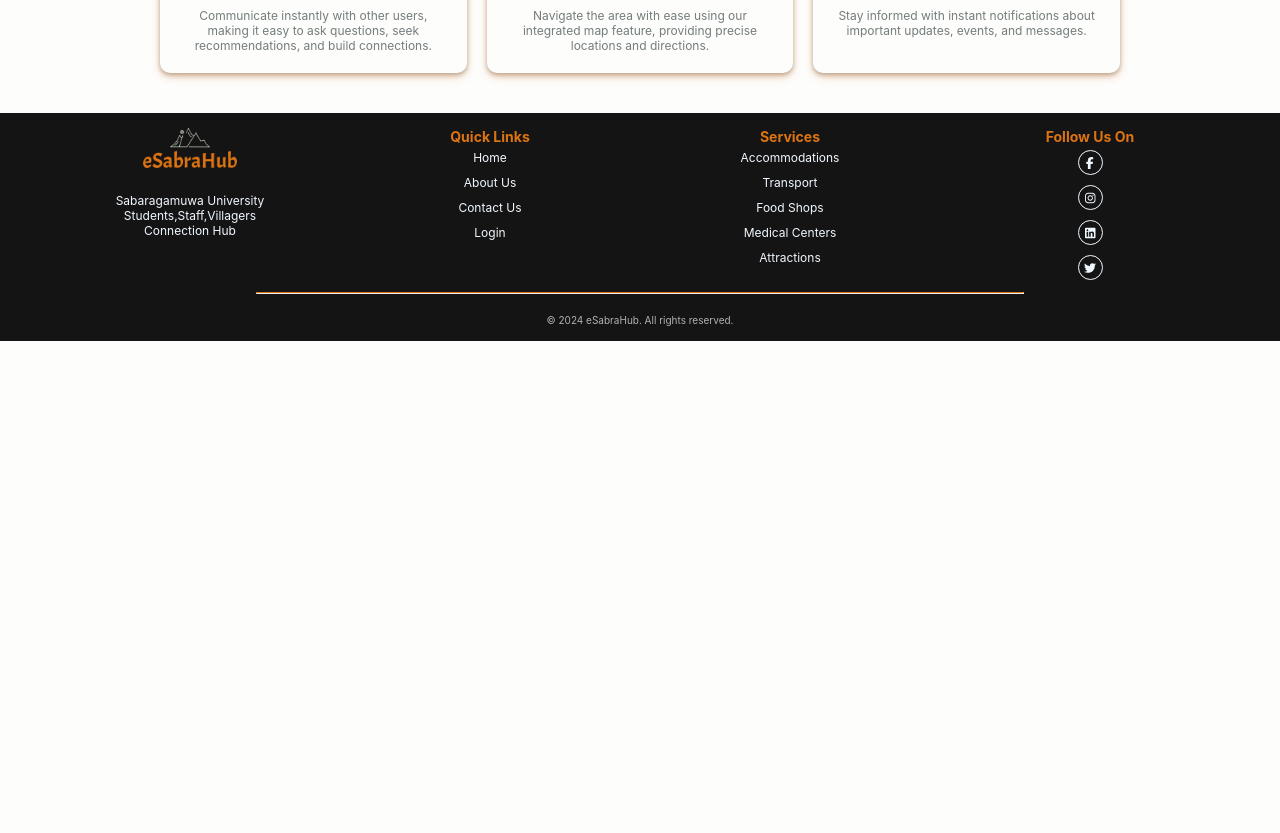
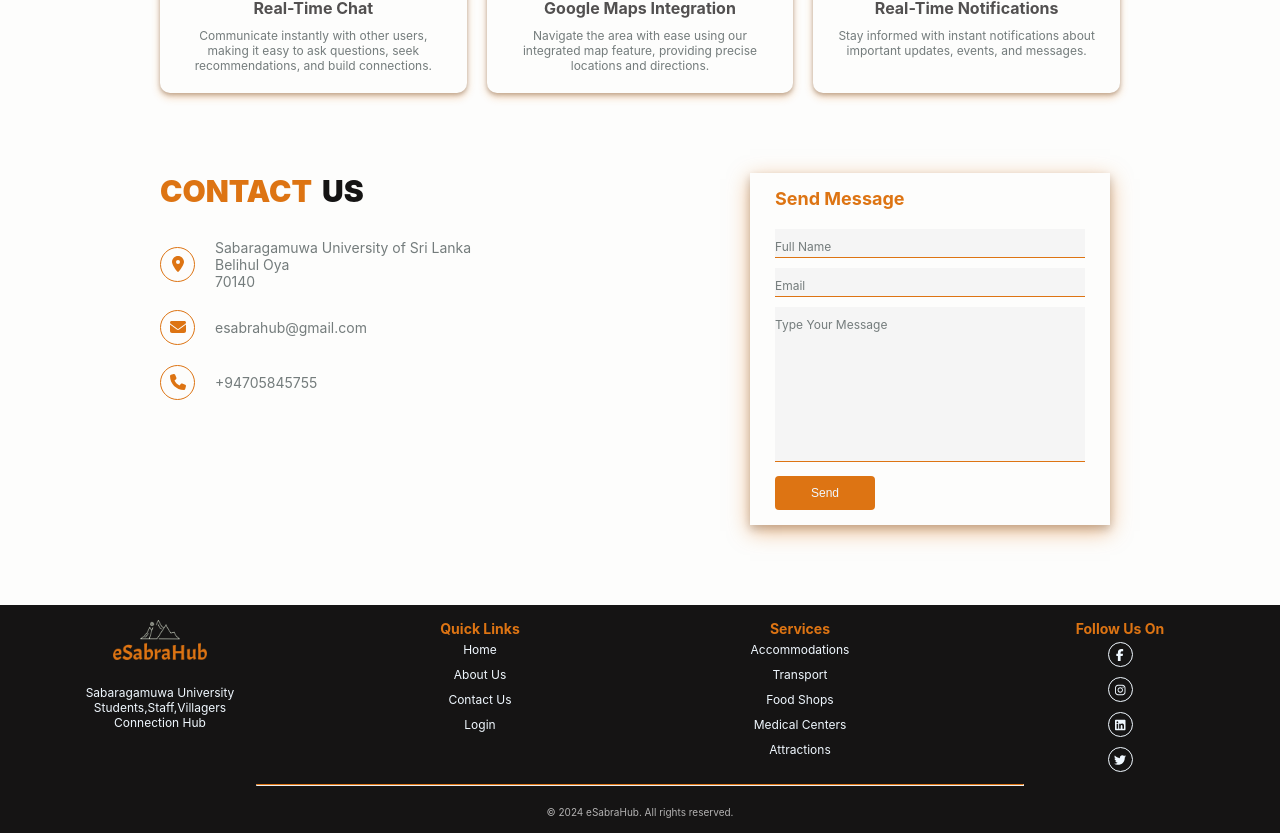
Before and after one commit to sandamini1220/eSabraHub, a React (Create React App) app in the folder frontend/: page / in a window 1280 px wide. Shown: the part 1820-2653 px from the top of the page. Before the commit the page ends 2161 px from the top, so only its background shows below. Built offline with nearby package versions, Linux system fonts and the light colour scheme.

Commit message:
contact us part

```diff
--- a/frontend/src/Components/HomePageCompo/AboutUs/AboutUs.css
+++ b/frontend/src/Components/HomePageCompo/AboutUs/AboutUs.css
@@ -1,3 +1,10 @@
 .aboutUs-container {
     margin: 40px 60px;
 }
+
+
+@media(max-width:500px){
+    .aboutUs-container{
+        margin: 40px 15px;
+    }
+}
--- a/frontend/src/Components/HomePageCompo/AboutUs/Feature/Features.css
+++ b/frontend/src/Components/HomePageCompo/AboutUs/Feature/Features.css
@@ -66,3 +66,17 @@ align-items: center;
     font-size: 12px;
     color: #747c7c;
   }
+
+
+  @media(max-width:800px){
+    .features-grid{
+      padding: 0;
+    }
+  }
+
+  @media(max-width:500px){
+    .features-grid{
+      grid-template-columns: repeat(2, 1fr);
+
+    }
+  }
--- a/frontend/src/Components/HomePageCompo/AboutUs/WhyUs/WhyUs.css
+++ b/frontend/src/Components/HomePageCompo/AboutUs/WhyUs/WhyUs.css
@@ -2,6 +2,7 @@
     display: flex;
     align-items: center;
     justify-content: center;
+    margin-top: 60px;
 
 
 }
@@ -90,4 +91,18 @@
     .aboutus-whyus-image img{
         width: 300px;
     }
+    .aboutus-whyus-container{
+        margin: 0 auto;
+    }
+    .aboutus-whyus-text-topic {
+     justify-content: center;
+    }
+    .aboutus-whyus-image{
+        width: 100%;
+    }
+    .aboutus-whyus-image img {
+        margin: 50px auto 5px;
+    }
+
+
 }
--- a/frontend/src/Components/HomePageCompo/AboutUs/WhyUs/WhyUs.jsx
+++ b/frontend/src/Components/HomePageCompo/AboutUs/WhyUs/WhyUs.jsx
@@ -18,6 +18,7 @@ const WhyUs = () => {
           chat in a trusted community of verified users.Our dedicated team is always ready to
           assist with any questions or concerns.</p>
 
+          <div className="whyus-all-lists">
           <div className="list-items-aboutus-whyus">
             <img src={tick} alt="" />
             <p>Comprehensive Information</p>
@@ -43,6 +44,7 @@ const WhyUs = () => {
             <p>Continuous Support</p>
           </div>
 
+          </div>
       </div>
 
     </div>
--- /dev/null
+++ b/frontend/src/Components/HomePageCompo/ContactUs/ContactUs.css
@@ -0,0 +1,153 @@
+.contact-us-container{
+    display: flex;
+    margin: 80px 60px ;
+    padding: 0 100px;
+}
+.contact-us-container-leftside{
+    display: flex;
+    flex-direction: column;
+    flex: 1;
+}
+.contact-us-container-leftside-topic{
+    display: flex;
+    align-items: center;
+    margin-bottom: 30px;
+}
+.contact-us-container-leftside-topic h1{
+    color: #dd7413;
+    font-weight: 900;
+    font-size: 30px;
+}
+.contact-us-container-leftside-topic span{
+    color: #151414;
+    font-size: 30px;
+    margin-left: 10px;
+    font-weight: 900;
+}
+.contact-us-container-leftside-lists{
+    display: flex;
+    align-items: center;
+    gap: 20px;
+    margin-bottom: 20px;
+
+}
+.contact-us-container-leftside-lists-icon{
+    display: flex;
+    cursor: pointer;
+    align-items: center;
+    justify-content: center;
+    width: 35px;
+    height: 35px;
+    border-radius: 50%;
+    border: 1px solid #dd7413;
+    padding: 5px;
+}
+.contactus-icon{
+    color: #dd7413;
+}
+.contact-us-container-leftside-lists-text p{
+    color: #747c7c;
+    font-size: 14px;
+}
+
+.contact-us-rightside{
+    display: flex;
+    flex: 1;
+    flex-direction: column;
+}
+
+.contact-us-rightside-form {
+    width: 75%;
+    padding: 15px 25px ;
+    margin-left: 110px;
+    box-shadow: 0 4px 8px rgba(21, 20, 20, 0.2), 0 6px 20px rgba(221, 116, 19, 0.5);
+  }
+
+  .contact-us-rightside-form h2 {
+    color: #dd7413;
+    font-size: 18px;
+    margin-bottom: 20px;
+  }
+
+  .contact-us-rightside-inputBox {
+    position: relative;
+    width: 100%;
+    margin-top: 10px;
+  }
+
+  .contact-us-rightside-inputBox input,
+  .contact-us-rightside-inputBox textarea {
+    width: 100%;
+    padding: 5px 0;
+    font-size: 16px;
+    border: none;
+    outline: none;
+    resize: none;
+    background-color: #f5f5f5;
+    border-bottom: 1px solid #dd7413;
+  }
+
+  .contact-us-rightside-inputBox span {
+    position: absolute;
+    left: 0;
+    font-size: 12px;
+    margin: 10px 0;
+    pointer-events: none;
+    transition: 0.5s;
+    color: #747c7c;
+  }
+
+  .contact-us-rightside-inputBox input:focus ~ span,
+  .contact-us-rightside-inputBox input:valid ~ span,
+  .contact-us-rightside-inputBox textarea:focus ~ span,
+  .contact-us-rightside-inputBox textarea:valid ~ span {
+    color: #e91e63;
+    font-size: 10px;
+    transform: translateY(-20px);
+  }
+
+  .contact-us-rightside-inputBox input[type="submit"] {
+    width: 100px;
+    background-color: #dd7413;
+    color:aliceblue;
+    font-size: 12px;
+    cursor: pointer;
+    border: none;
+    border-radius: 4px;
+    padding: 10px;
+  }
+  .contact-us-rightside-inputBox input[type="submit"]:hover {
+    background-color: #dd7513b1;
+  }
+  @media(max-width:800px){
+    .contact-us-container{
+        padding: 0;
+    }
+  }
+
+  @media (max-width: 700px) {
+    .contact-us-container{
+        flex-direction: column;
+    }
+    .contact-us-container-leftside,
+    .contact-us-rightside {
+      flex: 100%;
+      padding: 10px;
+    }
+
+    .contact-us-rightside-form {
+      width: 100%;
+      margin: 20px 0;
+      padding: 10px;
+    }
+
+    .contact-us-rightside-inputBox input,
+    .contact-us-rightside-inputBox textarea {
+      font-size: 14px;
+    }
+  }
+  @media(max-width:500px){
+    .contact-us-container{
+        margin: 60px 15px;
+    }
+  }
--- /dev/null
+++ b/frontend/src/Components/HomePageCompo/ContactUs/ContactUs.jsx
@@ -0,0 +1,94 @@
+import React, { useState } from 'react';
+import './ContactUs.css';
+import { FontAwesomeIcon } from '@fortawesome/react-fontawesome';
+import { faEnvelope, faLocationDot, faPhone } from '@fortawesome/free-solid-svg-icons';
+
+const ContactUs = () => {
+  const [fullName, setFullName] = useState('');
+  const [email, setEmail] = useState('');
+  const [message, setMessage] = useState('');
+
+  const handleSubmit = (e) => {
+    e.preventDefault();
+    // Handle form submission
+    console.log('Full Name:', fullName);
+    console.log('Email:', email);
+    console.log('Message:', message);
+  };
+
+  return (
+    <div className='contact-us-container'>
+      <div className="contact-us-container-leftside">
+        <div className="contact-us-container-leftside-topic">
+          <h1>CONTACT</h1><span>US</span>
+        </div>
+        <div className="contact-us-container-leftside-lists">
+          <div className="contact-us-container-leftside-lists-icon">
+            <FontAwesomeIcon icon={faLocationDot} className="contactus-icon" />
+          </div>
+          <div className="contact-us-container-leftside-lists-text">
+            <p>Sabaragamuwa University of Sri Lanka</p>
+            <p>Belihul Oya</p>
+            <p>70140</p>
+          </div>
+        </div>
+
+        <div className="contact-us-container-leftside-lists">
+          <div className="contact-us-container-leftside-lists-icon">
+            <FontAwesomeIcon icon={faEnvelope} className="contactus-icon"/>
+          </div>
+          <div className="contact-us-container-leftside-lists-text">
+            <p>esabrahub@gmail.com</p>
+          </div>
+        </div>
+
+        <div className="contact-us-container-leftside-lists">
+          <div className="contact-us-container-leftside-lists-icon">
+            <FontAwesomeIcon icon={faPhone} className="contactus-icon"/>
+          </div>
+          <div className="contact-us-container-leftside-lists-text">
+            <p>+94705845755</p>
+          </div>
+        </div>
+      </div>
+
+      <div className="contact-us-rightside">
+        <form onSubmit={handleSubmit} className="contact-us-rightside-form">
+          <h2>Send Message</h2>
+          <div className="contact-us-rightside-inputBox">
+            <input
+              type="text"
+              required="required"
+              value={fullName}
+              onChange={(e) => setFullName(e.target.value)}
+            />
+            <span>Full Name</span>
+          </div>
+          <div className="contact-us-rightside-inputBox">
+            <input
+              type="text"
+              required="required"
+              value={email}
+              onChange={(e) => setEmail(e.target.value)}
+            />
+            <span>Email</span>
+          </div>
+          <div className="contact-us-rightside-inputBox">
+            <textarea
+              required="required"
+              rows="8"
+              value={message}
+              onChange={(e) => setMessage(e.target.value)}
+            ></textarea>
+            <span>Type Your Message</span>
+          </div>
+          <div className="contact-us-rightside-inputBox">
+            <input type="submit" className="contact-us-rightside-btn" value="Send" />
+          </div>
+        </form>
+      </div>
+    </div>
+  );
+};
+
+export default ContactUs;
--- a/frontend/src/Components/HomePageCompo/Footer/Footer.css
+++ b/frontend/src/Components/HomePageCompo/Footer/Footer.css
@@ -14,7 +14,7 @@
     justify-content: space-between;
     align-items: flex-start;
     flex-wrap: wrap;
-    max-width: 1200px;
+    width: 100%;
     margin: 0 auto;
   }
 
@@ -104,4 +104,9 @@
     .footer h3{
         margin-top: 40px;
     }
+  .social-icons{
+    flex-direction: row;
+    gap: 20px;
+    margin-top: 15px;
   }
+  }
--- a/frontend/src/Components/HomePageCompo/NavBar/NavBar.jsx
+++ b/frontend/src/Components/HomePageCompo/NavBar/NavBar.jsx
@@ -3,6 +3,8 @@ import { useNavigate, useLocation } from 'react-router-dom';
 import {  Link  } from 'react-scroll';
 import './NavBar.css';
 import logo from '../../../Assets/logo-eSabraHub.png';
+import { FontAwesomeIcon } from '@fortawesome/react-fontawesome';
+import { faNavicon } from '@fortawesome/free-solid-svg-icons';
 
 const NavBar = () => {
   const navigate = useNavigate();
@@ -136,6 +138,9 @@ const NavBar = () => {
           <li>
             <button onClick={handleLoginClick}>Login</button>
           </li>
+          <li>
+          <FontAwesomeIcon icon={faNavicon} className="contactus-icon"/>
+          </li>
         </ul>
       </nav>
     </div>
--- a/frontend/src/Pages/HomePage.jsx
+++ b/frontend/src/Pages/HomePage.jsx
@@ -1,6 +1,7 @@
 import React from 'react'
 import Hero from '../Components/HomePageCompo/Hero/Hero'
 import AboutUs from '../Components/HomePageCompo/AboutUs/AboutUs'
+import ContactUs from '../Components/HomePageCompo/ContactUs/ContactUs'
 
 const HomePage = () => {
   return (
@@ -12,6 +13,7 @@ const HomePage = () => {
         <AboutUs/>
       </section>
       <section id="contactId">
+        <ContactUs/>
       </section>
     </div>
 
```
